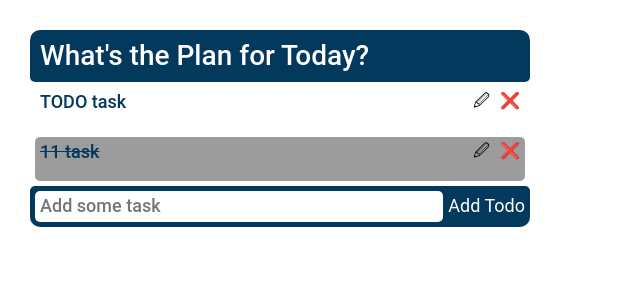
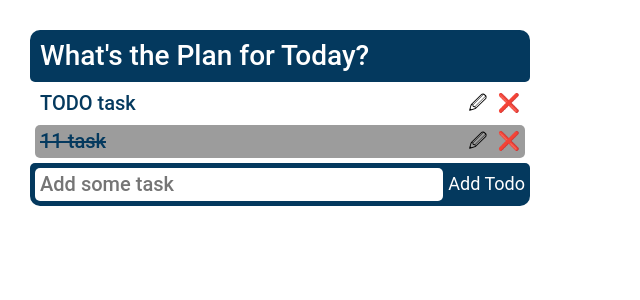
Before and after one commit to nnesteruk/Todo-List, a React (Create React App) app: page /todo in a window 1280 px wide. Shown: the top 300 px of the page, without its empty margins (0-640 px from the left). Built offline with nearby package versions, Linux system fonts and the light colour scheme; the HTML template or start-up script is replaced by a standard one.

Commit message:
Add files via upload

```diff
--- a/src/components/Authorization/Login.jsx
+++ b/src/components/Authorization/Login.jsx
@@ -16,7 +16,10 @@ export const Login = () => {
         localStorage.setItem('token', data.token);
         navigate('/todo');
       })
-      .catch((err) => console.log(err));
+      .catch((err) => {
+        alert(err.response.data.message);
+        console.log(err);
+      });
   };
 
   return (
--- a/src/components/Authorization/Registration.jsx
+++ b/src/components/Authorization/Registration.jsx
@@ -1,6 +1,6 @@
 import { Button, Form, Input, InputNumber, Select } from 'antd';
 import axios from 'axios';
-import { Link, NavLink, redirect } from 'react-router-dom';
+import { NavLink, redirect } from 'react-router-dom';
 
 const { Option } = Select;
 const formItemLayout = {
@@ -18,18 +18,6 @@ const formItemLayout = {
     },
     sm: {
       span: 16,
-    },
-  },
-};
-const tailFormItemLayout = {
-  wrapperCol: {
-    xs: {
-      span: 24,
-      offset: 0,
-    },
-    sm: {
-      span: 16,
-      offset: 8,
     },
   },
 };
--- a/src/scss/components/Authorization/login.scss
+++ b/src/scss/components/Authorization/login.scss
@@ -29,14 +29,14 @@
     margin: 16px auto;
 
     &-email {
-      font-size: 18px;
+      font-size: 16px;
       & input {
         margin: 5px;
       }
     }
 
     &-password {
-      font-size: 18px;
+      font-size: 16px;
       & input {
         margin: 5px;
       }
--- a/src/scss/components/task.scss
+++ b/src/scss/components/task.scss
@@ -4,13 +4,14 @@
   margin: 5px;
   border-radius: 5px;
   justify-content: space-between;
+  align-items: center;
 
   &:hover {
     background-color: #04395e3d;
   }
 
   & li {
-    font-size: 18px;
+    font-size: 20px;
     font-weight: 500;
     margin: 0;
     color: var(--text);
@@ -20,7 +21,8 @@
     display: flex;
 
     & p {
-      margin-left: 10px;
+      margin: 0 0 0 10px;
+      font-size: 18px;
 
       &:hover {
         background-color: #021b2c3d;
--- a/src/scss/components/todo-List.scss
+++ b/src/scss/components/todo-List.scss
@@ -34,7 +34,7 @@
   }
 
   &__null {
-    font-size: 18px;
+    font-size: 20px;
     font-weight: 500;
     padding: 5px;
     margin: 0;
@@ -47,12 +47,13 @@
     background-color: var(--text);
     display: flex;
     padding: 5px;
+    margin-top: 5px;
 
     & input {
       width: 100%;
       border: none;
       padding: 5px;
-      font-size: 18px;
+      font-size: 20px;
       font-weight: 500;
       color: var(--text);
     }
```
